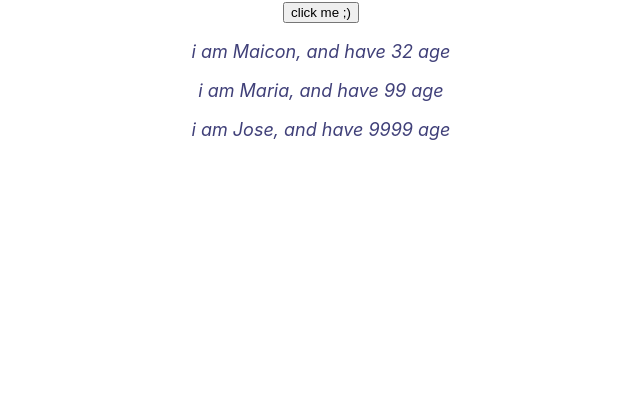
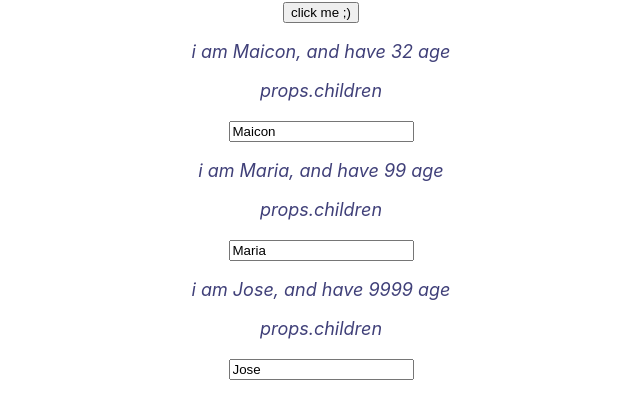
Before and after one commit to maiconmoretto/react-course-udemy, a React (Create React App) app: page / in a window 1280 px wide. Shown: the top 418 px of the page, without its empty margins (319-959 px from the left). Built offline with nearby package versions, Linux system fonts and the light colour scheme.

Commit message:
Adding Two Way Binding

```diff
--- a/src/App.js
+++ b/src/App.js
@@ -21,7 +21,15 @@ const [ personsState, setPersonsState ] = useState({
     })
   }
 
-  console.log(personsState)
+  const nameChangeHandler = (event) => {
+    setPersonsState({
+      persons: [
+        { name:  'Maicon', age:10 },
+        { name:'Maria2', age:20 },
+        { name: event.target.value, age:30 }
+      ]
+  })
+  }
 
   return (
     <div className="App ">
@@ -33,11 +41,13 @@ const [ personsState, setPersonsState ] = useState({
         </Person>
         <Person
           name={personsState.persons[1].name}
-          age={personsState.persons[1].age}>
+          age={personsState.persons[1].age}
+          click={swithNameHandler.bind(this, 'MAX')}>
         </Person>
         <Person
           name={personsState.persons[2].name}
-          age={personsState.persons[2].age}>
+          age={personsState.persons[2].age}
+          changed={nameChangeHandler}>
         </Person>
     </div>
   );
--- a/src/Person/Person.js
+++ b/src/Person/Person.js
@@ -1,7 +1,14 @@
 import React from "react";
 
 const person = (props) => {
-  return <p onClick={props.click}> i am {props.name}, and have {props.age} age</p>;
+  // return <p onClick={props.click}> i am {props.name}, and have {props.age} age</p>;
+  return (
+    <div>
+      <p onClick={props.click}> i am {props.name}, and have {props.age} age</p>
+      <p>props.children</p>
+      <input type="text" onChange={props.changed} value={props.name}/>
+    </div>
+    )
 };
 
 export default person;
```
Also changed, not shown: 1 other file (tests, documents, lock files or other folders).
